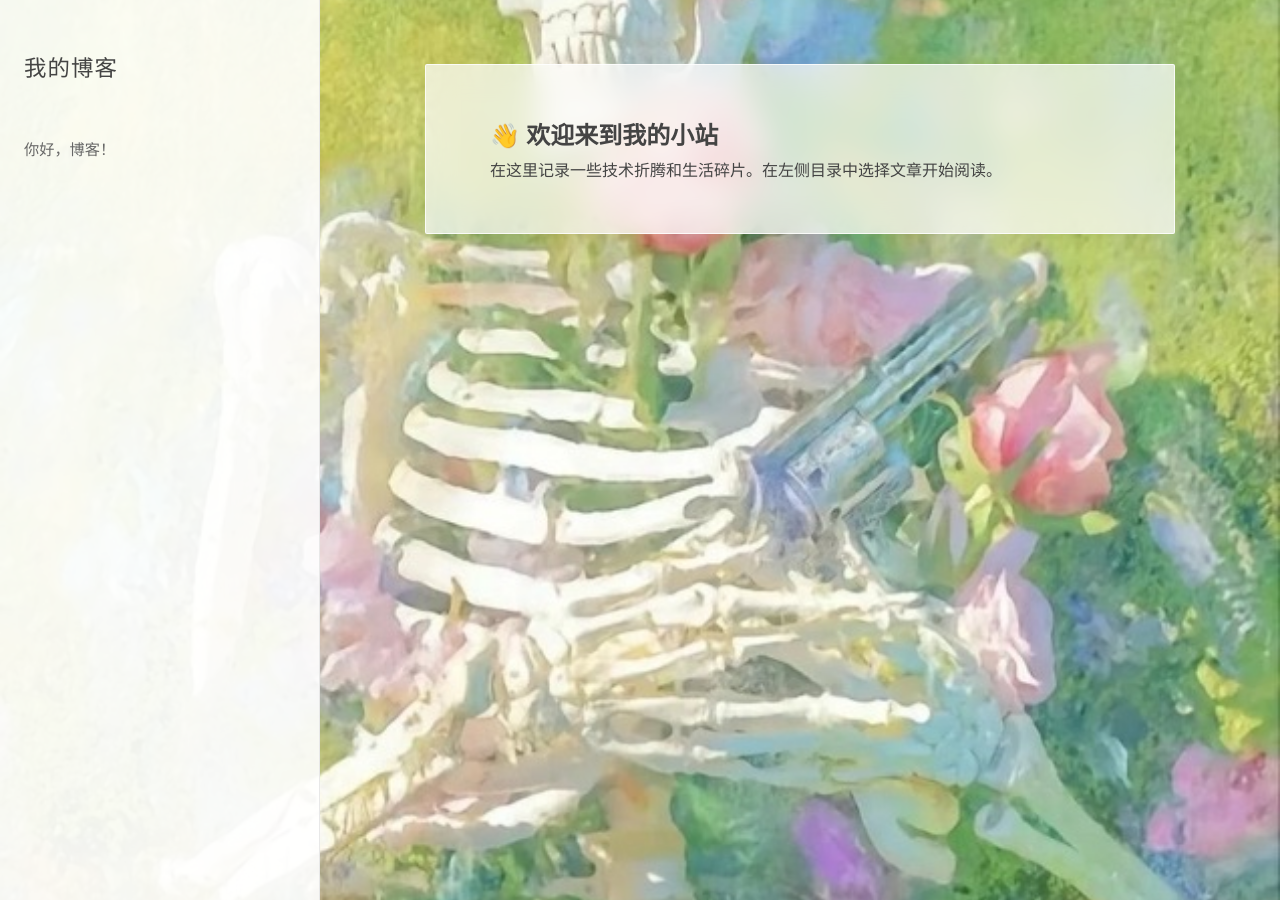
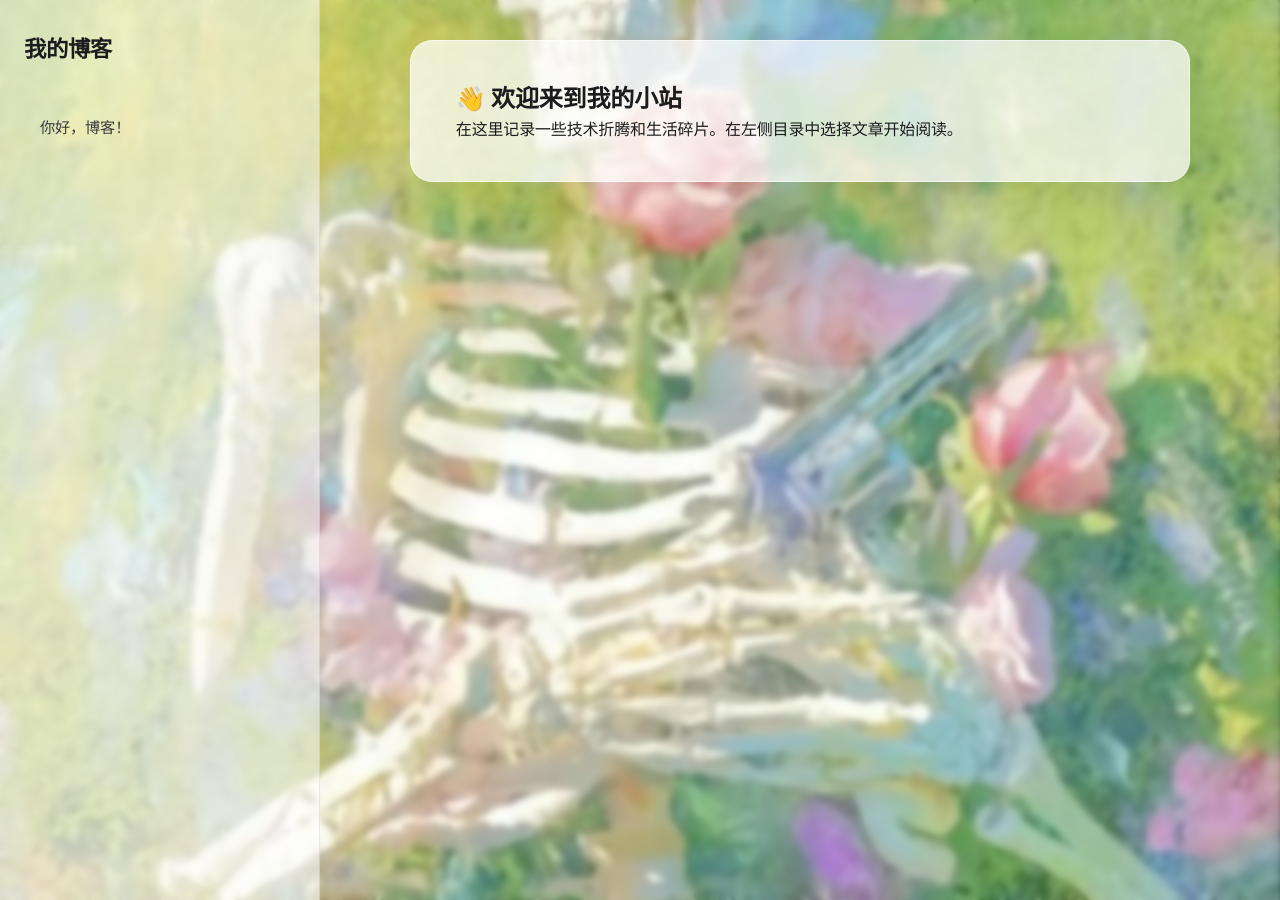
Before and after one commit to Jerry-Hang/Jerry-Hang.github.io, a Jekyll site: the page built from index.html, in a window 1280 px wide. Built offline with Jekyll 4.4.1, drawn with Linux system fonts in a browser that asks for light colours.

Commit message:
更换并完善了iOS风格的UI

```diff
--- a/assets/css/ios-style.css
+++ b/assets/css/ios-style.css
@@ -1,157 +1,187 @@
-/* ========== 全局重置与字体 ========== */
+/* ========== iOS 风格全局变量 ========== */
+:root {
+  --ios-bg: #f2f2f7;
+  --ios-card-bg: rgba(255, 255, 255, 0.72);   /* 更通透 */
+  --ios-solid-card: #ffffff;
+  --ios-text: #1c1c1e;
+  --ios-secondary: #8e8e93;
+  --ios-tertiary: #c7c7cc;
+  --ios-accent: #007aff;
+  --ios-separator: rgba(60, 60, 67, 0.12);
+  --ios-shadow-sm: 0 1px 3px rgba(0,0,0,0.04), 0 1px 2px rgba(0,0,0,0.06);
+  --ios-shadow-md: 0 8px 32px rgba(0,0,0,0.06);
+  --ios-shadow-hover: 0 14px 40px rgba(0,0,0,0.1), 0 4px 12px rgba(0,0,0,0.04);
+  --border-radius-card: 22px;
+  --border-radius-sm: 14px;
+}
+
+/* ========== 全局重置 ========== */
 * { box-sizing: border-box; margin: 0; padding: 0; }
 
 body {
-  /* 选用有东方气质的衬线字体，系统默认无衬线作为后备 */
-  font-family: "Noto Serif SC", "Songti SC", "Source Han Serif SC", Georgia, serif;
-  color: #333;
-  line-height: 1.8; /* 加大行高，增加留白感 */
+  background-color: var(--ios-bg);
+  color: var(--ios-text);
+  font-family: -apple-system, BlinkMacSystemFont, "SF Pro Text", "Helvetica Neue", sans-serif;
   -webkit-font-smoothing: antialiased;
-  /* 背景图，路径换成你自己的。用 fixed 制造一种沉稳的沉浸感 */
+  line-height: 1.5;
+  letter-spacing: -0.01em;
   background: url('/assets/images/bg.jpg') center/cover fixed;
   min-height: 100vh;
 }
 
-/* ========== 应用容器（双栏） ========== */
+/* ========== 双栏容器 ========== */
 .app-container {
   display: flex;
   min-height: 100vh;
+  /* 极轻微的背景模糊，让整体更柔和 */
+  backdrop-filter: blur(3px);
+  -webkit-backdrop-filter: blur(3px);
 }
 
-/* ========== 左侧目录（不透明，模仿纸张） ========== */
+/* ========== 左侧目录（半透玻璃，不抢眼） ========== */
 .sidebar {
   width: 25%;
-  min-width: 220px;
-  background: rgba(255, 255, 255, 0.9);
-  /* 取消之前的模糊，用纯色营造干净侧边栏 */
-  border-right: 1px solid #e8e8e8;
+  min-width: 230px;
+  background: rgba(255, 255, 255, 0.55);
+  backdrop-filter: blur(25px);
+  -webkit-backdrop-filter: blur(25px);
+  border-right: 0.5px solid rgba(60, 60, 67, 0.1);
   display: flex;
   flex-direction: column;
-  padding: 3rem 1.5rem; /* 增加内边距，更透气 */
+  padding: 2rem 1.5rem;
   overflow-y: auto;
   height: 100vh;
   position: sticky;
   top: 0;
 }
 
-.sidebar-header { margin-bottom: 2.5rem; }
+.sidebar-header {
+  margin-bottom: 2.5rem;
+}
 
 .site-title {
   font-size: 1.4rem;
-  font-weight: normal; /* 不用加粗，用正常字重 */
-  color: #444;
+  font-weight: 700;
+  color: var(--ios-text);
   text-decoration: none;
-  letter-spacing: 0.05em; /* 轻微字间距 */
+  letter-spacing: -0.02em;
 }
 
-/* 导航列表 */
-.post-nav-list { list-style: none; }
-.post-nav-list li { margin-bottom: 0.8rem; }
+/* 目录列表 */
+.post-nav-list {
+  list-style: none;
+}
+
+.post-nav-list li {
+  margin-bottom: 0.5rem;
+}
+
 .post-nav-list a {
   display: block;
-  padding: 0.5rem 0; /* 减少左右内边距，更简约 */
-  color: #666;
+  padding: 0.7rem 1rem;
+  border-radius: var(--border-radius-sm);
+  color: #3a3a3c;
   text-decoration: none;
   font-size: 0.95rem;
-  border-bottom: 1px solid transparent; /* 为悬停效果占位 */
-  transition: color 0.3s, border-color 0.3s;
-}
-.post-nav-list a:hover {
-  color: #b23a2e; /* 用一点朱砂红代替常规蓝，作为强调色 */
-  border-bottom-color: #b23a2e;
-}
-.post-nav-list a.active {
-  color: #b23a2e;
-  font-weight: bold;
+  font-weight: 500;
+  transition: all 0.2s ease;
 }
 
-/* ========== 右侧内容区（通透玻璃） ========== */
+.post-nav-list a:hover {
+  background: rgba(0, 122, 255, 0.08);
+  color: var(--ios-accent);
+}
+
+.post-nav-list a.active {
+  background: var(--ios-accent);
+  color: #fff;
+  font-weight: 600;
+  box-shadow: 0 2px 12px rgba(0, 122, 255, 0.25);
+}
+
+/* ========== 右侧内容区 ========== */
 .main-content {
   width: 75%;
-  padding: 4rem 3rem; /* 大量留白 */
+  padding: 2.5rem 3rem;
   overflow-y: auto;
 }
 
+/* 毛玻璃内容卡片 */
 .glass-panel {
-  /* 半透明白色，营造纸上水墨的感觉 */
-  background: rgba(255, 255, 255, 0.7);
-  backdrop-filter: blur(15px);
-  -webkit-backdrop-filter: blur(15px);
-  border-radius: 2px; /* 微小的圆角，保持锐利感 */
-  padding: 3rem 4rem; /* 内部左右留白更多 */
-  box-shadow: 0 10px 30px rgba(0,0,0,0.03);
-  border: 1px solid rgba(255,255,255,0.8);
-  color: #444;
-  max-width: 750px;
+  background: var(--ios-card-bg);
+  backdrop-filter: blur(30px);
+  -webkit-backdrop-filter: blur(30px);
+  border-radius: var(--border-radius-card);
+  padding: 2.5rem 2.8rem;
+  box-shadow: var(--ios-shadow-md);
+  border: 0.5px solid rgba(255, 255, 255, 0.6);
+  color: var(--ios-text);
+  max-width: 780px;
   margin: 0 auto;
 }
 
-/* ========== 文章标题：核心风格 ========== */
+/* ========== 文章标题 ========== */
 .post-title, .page-title {
   font-size: 2.2rem;
-  font-weight: normal; /* 不用粗体，显素雅 */
-  letter-spacing: 0.03em;
-  margin-bottom: 2rem;
-  color: #2c2c2c;
-  line-height: 1.4;
+  font-weight: 700;
+  letter-spacing: -0.03em;
+  margin-bottom: 1.5rem;
+  line-height: 1.2;
 }
 
-/* 元信息 */
+/* 文章元信息 */
 .post-meta {
-  color: #999;
-  font-size: 0.85rem;
-  margin-bottom: 2.5rem;
-  padding-bottom: 1.5rem;
-  border-bottom: 1px solid #e8e8e8;
-  font-style: italic;
+  color: var(--ios-secondary);
+  font-size: 0.9rem;
+  margin-bottom: 2rem;
+  padding-bottom: 1rem;
+  border-bottom: 0.5px solid var(--ios-separator);
+  display: flex;
+  align-items: center;
+  gap: 0.5rem;
 }
 
-/* ========== 文字倾斜特效（鼠标悬停试试） ========== */
-.tilt-text {
-  display: inline-block;
-  transition: transform 0.4s cubic-bezier(0.25, 0.1, 0.25, 1);
+/* ========== 链接与文本 ========== */
+a {
+  color: var(--ios-accent);
+  text-decoration: none;
+  transition: color 0.15s;
 }
-.tilt-text:hover {
-  transform: rotate(-1.5deg);
-  color: #b23a2e; /* 悬停时变红 */
+a:hover {
+  text-decoration: underline;
 }
 
-/* ========== 通用元素美化 ========== */
-a {
-  color: #b23a2e;
-  text-decoration: none;
-  transition: color 0.2s;
+/* 代码块 */
+pre, code {
+  background: rgba(0, 0, 0, 0.03);
+  border-radius: var(--border-radius-sm);
+  padding: 0.2em 0.4em;
+  font-family: "SF Mono", Menlo, monospace;
+  font-size: 0.9em;
 }
-a:hover { color: #8a1c15; }
+pre {
+  padding: 1.2rem;
+  overflow-x: auto;
+}
 
 hr {
   border: none;
-  border-top: 1px solid #e8e8e8;
-  margin: 3rem 0;
-}
-
-pre, code {
-  background: #f9f9f9;
-  border-radius: 4px;
-  font-family: "SF Mono", Menlo, monospace;
-  font-size: 0.9em;
-  padding: 0.2em 0.4em;
-}
-pre {
-  padding: 1.5rem;
-  overflow-x: auto;
-  border: 1px solid #eee;
+  border-top: 0.5px solid var(--ios-separator);
+  margin: 2.5rem 0;
 }
 
 /* 隐藏首页默认文章列表 */
-.home .post-list { display: none !important; }
+.home .post-list {
+  display: none !important;
+}
 
-/* 实现一个小而美的返回顶部或文末装饰 */
+/* 文末装饰小点 */
 .post-content p:last-child::after {
-  content: "— ✦ —";
+  content: "•  •  •";
   display: block;
   text-align: center;
   margin-top: 3rem;
-  color: #ccc;
+  color: var(--ios-tertiary);
   font-size: 0.9rem;
+  letter-spacing: 0.3em;
 }
```
